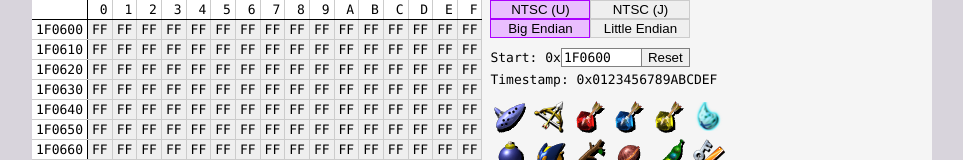
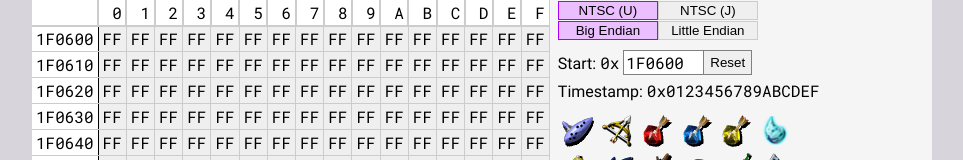
Before and after one commit to mattpilla/Bottle-Adventure, a plain HTML site: page index.html in a window 1280 px wide. Shown: the top 160 px of the page, without its empty margins (158-1121 px from the left). Drawn offline with Linux system fonts and the light colour scheme.

Commit message:
fonts and scrollable table

```diff
--- a/index.html
+++ b/index.html
@@ -17,12 +17,15 @@
   </head>
   <body class="light">
     <div id="ba" :style="'display: flex'"> <!-- prevent FOUC -->
-            <table id="ba-table">
+      <div id="ba-table-container">
+        <table id="ba-table" class="monospace">
+          <thead>
+            <tr>
+              <th></th>
+              <th v-for="i in 16">&nbsp;{{(i - 1).toString(16)}}</th>
+            </tr>
+          </thead>
           <tbody>
-                    <tr>
-                        <td></td>
-                        <td v-for="i in 16">&nbsp;{{(i - 1).toString(16)}}</td>
-                    </tr>
             <tr v-for="(row, i) in rows">
               <td>{{(i * 16 + hexStart).toString(16)}}</td>
               <td v-for="(col, j) in row" :class="{hit: col !== 'ff' && col !== '--', lone: col === '01', time: col.endsWith('x'), zero: col === '00', unreachable: col === '--', byte: col !== '--', selected: !extra && i === cell.i && j === cell.j}" @click="setByte(i, j)">{{col.substr(0,2)}}</td>
@@ -36,6 +39,7 @@
             </tr>
           </tbody>
         </table>
+      </div>
       <div id="ba-controls">
         <div>
           <button v-for="(v, k) in versions" class="ba-button" :class="{selected: version === k}" @click="version = k">{{v}}</button>
@@ -44,9 +48,13 @@
           <button v-for="(v, k) in endians" class="ba-button" :class="{selected: endian === k}" @click="endian = k">{{v}}</button>
         </div>
         <div id="ba-start">
-                    <span>Start: 0x</span><input v-model="start"><button @click="resetStart">Reset</button>
+          <span>Start: <span class="monospace">0x</span></span>
+          <div id="ba-start-controls">
+            <input id="ba-start-input" v-model="start" class="monospace">
+            <button id="ba-start-btn" @click="resetStart">Reset</button>
           </div>
-                <div id="timestamp">Timestamp: 0x<span>{{timestamp.join('')}}</span></div>
+        </div>
+        <div id="timestamp">Timestamp: <span class="monospace">0x<span class="timestamp">{{timestamp.join('')}}</span></span></div>
         <table id="ba-items">
           <tr v-for="i in 8">
             <td v-for="j in 6" :class="{selected: item === getIndex(i, j)}" @click="setItem(i, j)">
--- a/styles.css
+++ b/styles.css
@@ -1,31 +1,61 @@
+@font-face {
+    font-family: 'Roboto';
+    src: url('Roboto-Regular.ttf');
+}
+@font-face {
+    font-family: 'RobotoMono';
+    src: url('RobotoMono-VariableFont_wght.ttf');
+}
 html,
 body {
     height: 100%;
 }
 body {
+    font-family: Roboto, sans-serif;
+    font-size: 1rem;
     background-color: var(--body-bg-color);
-    max-width: 900px;
+    max-width: var(--max-width);
     margin: auto;
 }
+.monospace {
+    font-family: RobotoMono, monospace;
+    font-size: 1rem;
+}
 #ba {
-    min-height: 100%;
+    align-items: flex-start;
+    height: 100%;
     background-color: var(--ba-bg-color);
-    font-family: Consolas, monospace;
-    font-size: 13px;
     position: relative;
     display: none;
 }
 #ba-controls {
+    align-self: stretch;
     padding: 0 8px;
     display: flex;
     flex-direction: column;
     width: 100%;
 }
+#ba-table-container {
+    max-height: 100vh;
+    overflow-y: scroll;
+    overflow-x: hidden;
+    flex: 0 0 auto;
+}
 #ba-table {
     user-select: none;
     border-collapse: collapse;
     cursor: default;
-    font-size: 13px;
+}
+#ba-table thead {
+    position: sticky;
+    top: 0;
+}
+#ba-table th {
+    background-color: var(--text-bg-color);
+    padding: 2px 4px;
+    text-transform: uppercase;
+    font-weight: normal;
+    outline: 1px solid var(--border-color);
 }
 #ba-table td {
     border: 1px solid var(--border-color);
@@ -65,11 +95,6 @@ body {
     border-color: var(--disabled-border-color);
     color: var(--disabled-color);
 }
-#ba-table tbody tr:first-child td {
-    background-color: var(--text-bg-color);
-    border-top: none;
-    border-bottom: 1px solid var(--text-color);
-}
 #ba-table tbody tr td:first-child:not(.separator) {
     border-left: none;
     background-color: var(--text-bg-color);
@@ -92,15 +117,16 @@ body {
 #ba-start {
     margin-top: 10px;
 }
-#ba-start > input {
+#ba-start-controls {
+    display: inline-flex;
+}
+#ba-start-input {
     width: 75px;
     border: 1px solid var(--button-border-color);
     border-right: none;
     text-transform: uppercase;
-    font-family: Consolas, monospace;
-    font-size: 13px;
 }
-#ba-start > button {
+#ba-start-btn {
     border: 1px solid var(--button-border-color);
     background-color: var(--button-bg-color);
     cursor: pointer;
@@ -108,7 +134,7 @@ body {
 #timestamp {
     margin: 5px 0 10px 0;
 }
-#timestamp > span {
+.timestamp {
     text-transform: uppercase;
 }
 #ba-items {
--- a/variables.css
+++ b/variables.css
@@ -1,3 +1,6 @@
+:root {
+    --max-width: 900px;
+}
 .light {
     --body-bg-color: #d8d4dc;
     --ba-bg-color: #f5f5f5;
```
Also changed, not shown: Roboto-Regular.ttf (added), RobotoMono-VariableFont_wght.ttf (added). Lines whose indentation alone changed are shown as unchanged.
